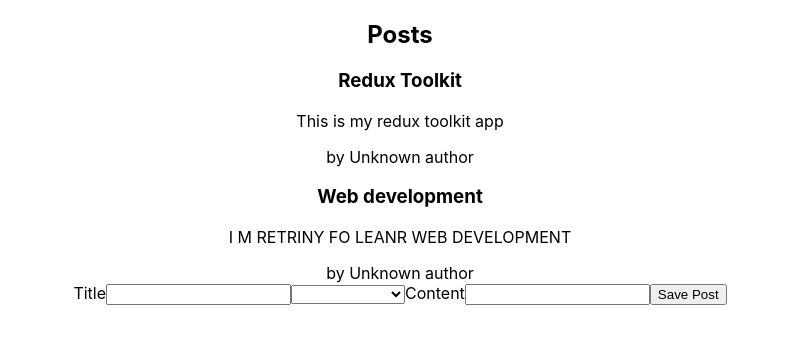
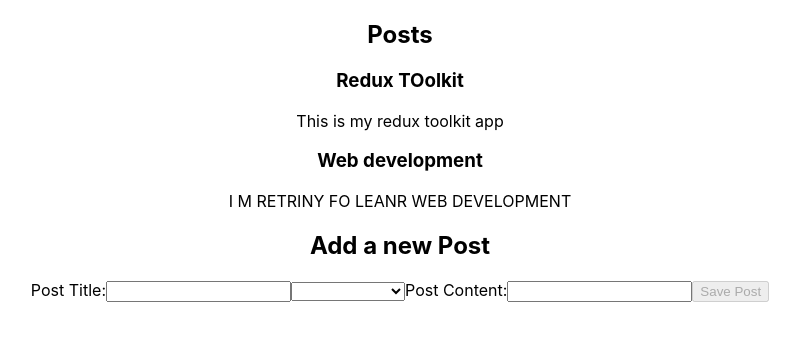
Before and after one commit to alimirhashimli1/redux-config, a React (Create React App) app: page / in a window 1280 px wide. Shown: the top 344 px of the page, without its empty margins (240-1040 px from the left). Built offline with nearby package versions, Linux system fonts and the light colour scheme.

Commit message:
fixed the userId

```diff
--- a/src/App.js
+++ b/src/App.js
@@ -1,14 +1,12 @@
 import "./App.css";
 import AddPostForm from "./features/posts/AddPostForm";
-import AddPostFormPractice from "./features/posts/AddPostFormPractice";
 import PostsList from "./features/posts/PostsList";
-import PostsListPractice from "./features/posts/PostsListPractice";
 
 function App() {
   return (
     <div className="App">
-      <PostsListPractice />
-      <AddPostFormPractice />
+      <PostsList />
+      <AddPostForm />
     </div>
   );
 }
--- a/src/app/storePractice.js
+++ /dev/null
@@ -1,10 +0,0 @@
-import { configureStore } from "@reduxjs/toolkit";
-import postsReducer from "../features/posts/postsSlicePractice";
-import usersReducer from "../features/users/usersSlicePractice";
-
-export const store = configureStore({
-  reducer: {
-    posts: postsReducer,
-    users: usersReducer,
-  },
-});
--- a/src/features/posts/AddPostFormPractice.js
+++ /dev/null
@@ -1,74 +0,0 @@
-import React, { useState } from "react";
-import { useDispatch, useSelector } from "react-redux";
-import { postAdded } from "./postsSlicePractice";
-import { nanoid } from "@reduxjs/toolkit";
-import { selectAllUsers } from "../users/usersSlicePractice";
-
-const AddPostFormPractice = () => {
-  const [title, setTitle] = useState("");
-  const [content, setContent] = useState("");
-  const [userId, setUserId] = useState("");
-  const dispatch = useDispatch();
-  const users = useSelector(selectAllUsers);
-
-  const onSavePostClick = () => {
-    if (title && content) {
-      dispatch(
-        postAdded({
-          id: nanoid(),
-          title,
-          content,
-          userId,
-        })
-      );
-      setTitle("");
-      setContent("");
-    }
-  };
-
-  const userOptions = users.map((user) => (
-    <option value={user.id} key={user.id}>
-      {user.name}
-    </option>
-  ));
-
-  return (
-    <section>
-      <form>
-        <label htmlFor="postTitle">
-          Title
-          <input
-            type="text"
-            id="postTitle"
-            value={title}
-            onChange={(e) => setTitle(e.target.value)}
-          />
-        </label>
-
-        <select
-          id="postAuthor"
-          value={userId}
-          onChange={(e) => setUserId(e.target.value)}
-        >
-          <option value=""></option>
-          {userOptions}
-        </select>
-
-        <label htmlFor="postContent">
-          Content
-          <input
-            type="text"
-            id="postContent"
-            value={content}
-            onChange={(e) => setContent(e.target.value)}
-          />
-          <button type="button" onClick={onSavePostClick}>
-            Save Post
-          </button>
-        </label>
-      </form>
-    </section>
-  );
-};
-
-export default AddPostFormPractice;
--- a/src/features/posts/PostsListPractice.js
+++ /dev/null
@@ -1,32 +0,0 @@
-// PostsListPractice.js
-
-import React from "react";
-import { useSelector } from "react-redux";
-import { selectAllPosts } from "./postsSlicePractice";
-import { selectAllUsers } from "../users/usersSlicePractice";
-
-const PostsListPractice = () => {
-  const posts = useSelector(selectAllPosts);
-  const users = useSelector(selectAllUsers);
-
-  const renderedPosts = posts.map((post) => {
-    const author = users.find((user) => user.id === post.userId);
-
-    return (
-      <article key={post.id}>
-        <h3>{post.title}</h3>
-        <p>{post.content}</p>
-        <span>by {author ? author.name : "Unknown author"}</span>
-      </article>
-    );
-  });
-
-  return (
-    <div>
-      <h2>Posts</h2>
-      {renderedPosts}
-    </div>
-  );
-};
-
-export default PostsListPractice;
--- a/src/features/posts/postsSlicePractice.js
+++ /dev/null
@@ -1,37 +0,0 @@
-// postsSlicePractice.js
-
-import { createSlice, nanoid } from "@reduxjs/toolkit";
-
-const initialState = {
-  posts: [
-    { id: 1, title: "Redux Toolkit", content: "This is my redux toolkit app" },
-    {
-      id: 2,
-      title: "Web development",
-      content: "I M RETRINY FO LEANR WEB DEVELOPMENT",
-    },
-  ],
-  userId: null,
-};
-
-const postsSlice = createSlice({
-  name: "posts",
-  initialState,
-  reducers: {
-    postAdded: (state, action) => {
-      const { id, title, content, userId } = action.payload;
-      state.posts.push({ id, title, content, userId });
-    },
-    setUserId: (state, action) => {
-      state.userId = action.payload;
-    },
-  },
-});
-
-// Export action creators explicitly
-export const { postAdded, setUserId } = postsSlice.actions;
-
-export const selectAllPosts = (state) => state.posts.posts;
-export const selectUserId = (state) => state.posts.userId;
-
-export default postsSlice.reducer;
--- a/src/features/users/usersSlicePractice.js
+++ /dev/null
@@ -1,16 +0,0 @@
-import { createSlice } from "@reduxjs/toolkit";
-
-const initialState = [
-  { id: "0", name: "Dude Lebowski" },
-  { id: "1", name: "Neil Young" },
-  { id: "2", name: "Dave Gray" },
-];
-
-const usersSlice = createSlice({
-  name: "users",
-  initialState,
-  reducers: {},
-});
-
-export const selectAllUsers = (state) => state.users;
-export default usersSlice.reducer;
--- a/src/index.js
+++ b/src/index.js
@@ -2,7 +2,7 @@
 import ReactDOM from "react-dom/client";
 import "./index.css";
 import App from "./App";
-import { store } from "./app/storePractice";
+import { store } from "./app/store";
 import { Provider } from "react-redux";
 
 const root = ReactDOM.createRoot(document.getElementById("root"));
```
